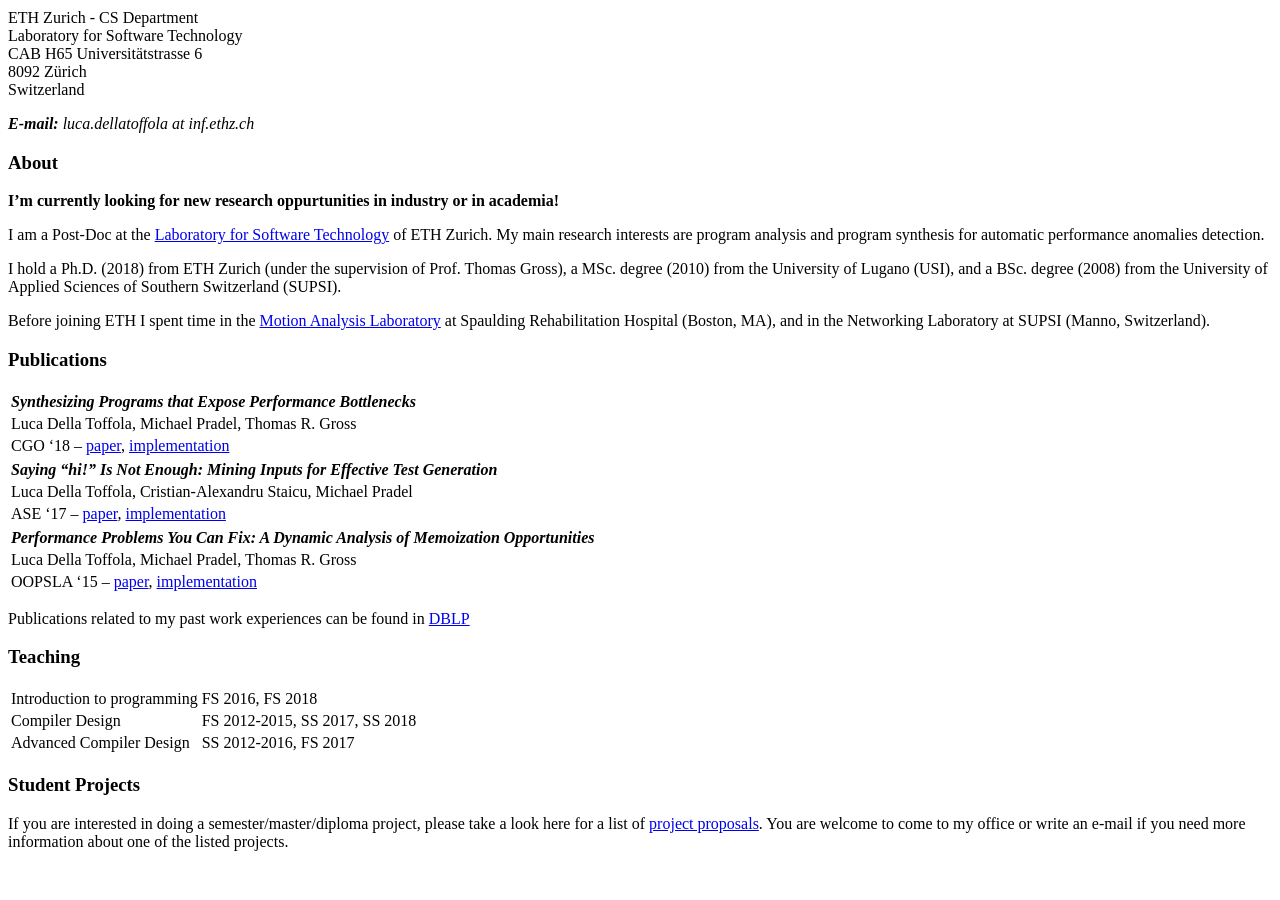
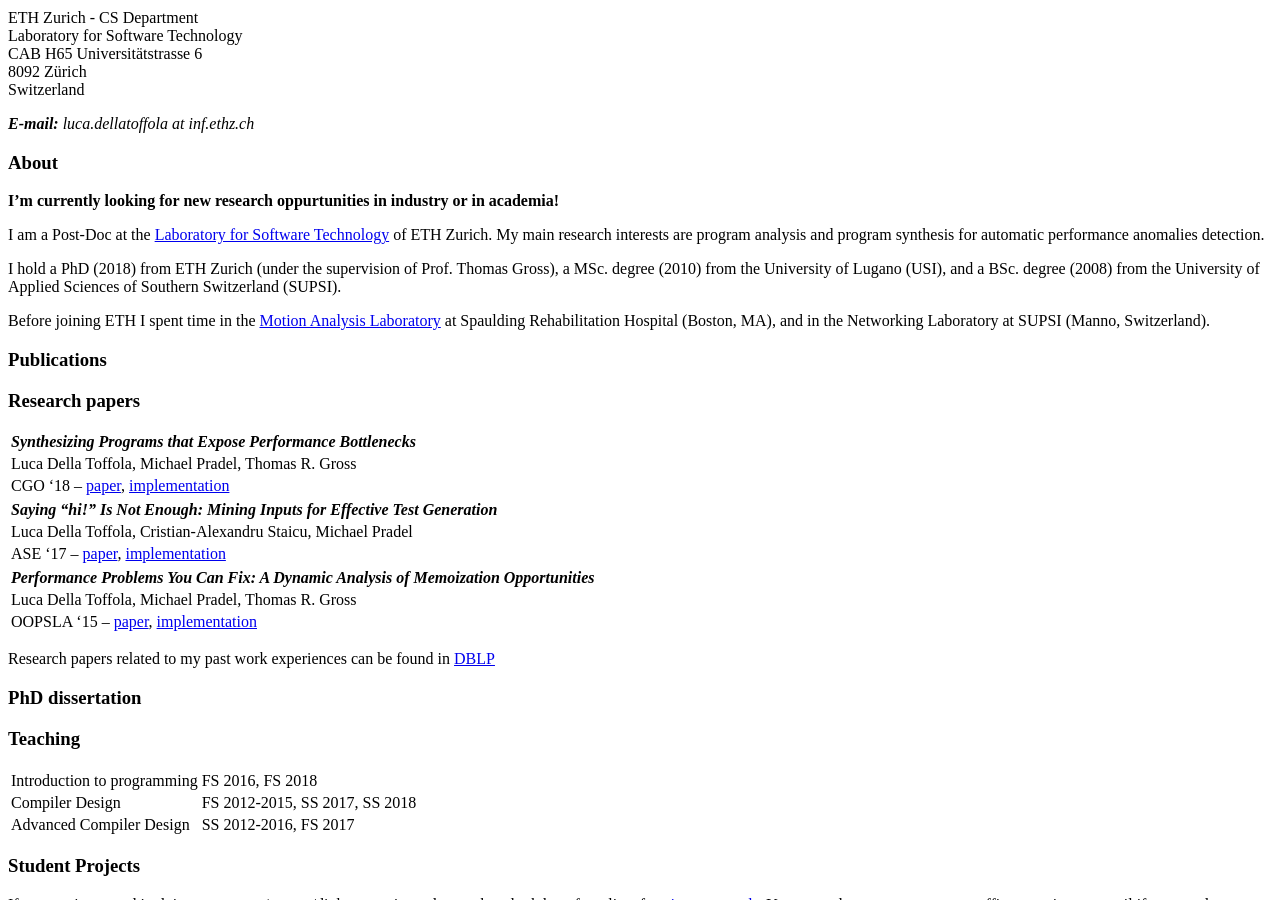
Before and after one commit to lucadt/lucadt.github.io, a Jekyll site: the page built from index.md, in a window 1280 px wide and 900 px high, scrolled down 609 px. Built offline with Jekyll 4.4.1, drawn with Linux system fonts in a browser that asks for light colours; nearby versions of some CDN libraries; a style sheet for code colours, icons or effects is not loaded; the repository's description, which GitHub fills in, is left out; our own code applies the rules of GitHub Pages for plain Markdown files; before the commit the page ends 1476 px from its top, so only the background shows below that.

Commit message:
Update index.md
* Adding dissertation to the page

```diff
--- a/index.md
+++ b/index.md
@@ -8,13 +8,16 @@ __I'm currently looking for new research oppurtunities in industry or in academi
 I am a Post-Doc at the [Laboratory for Software Technology](http://www.lst.inf.ethz.ch) of ETH Zurich.
 My main research interests are program analysis and program synthesis for automatic performance anomalies detection.
 
-I hold a Ph.D. (2018) from ETH Zurich (under the supervision of Prof. Thomas Gross), a MSc. degree (2010) from the University of Lugano (USI), and a BSc. degree (2008) from the  University of Applied Sciences of Southern Switzerland (SUPSI).
+I hold a PhD (2018) from ETH Zurich (under the supervision of Prof. Thomas Gross), a MSc. degree (2010) from the University of Lugano (USI), and a BSc. degree (2008) from the  University of Applied Sciences of Southern Switzerland (SUPSI).
 
 Before joining ETH I spent time in the [Motion Analysis Laboratory](http://srh-mal.net/)
 at Spaulding Rehabilitation Hospital (Boston, MA), and in the Networking Laboratory at SUPSI
 (Manno, Switzerland).
 
 ### [](#header-3) Publications
+
+### [](#header-4) Research papers
+
 {% for p in site.pages %}
 {% if p.type == 'publication' %}
    |:-------------|
@@ -24,7 +27,17 @@ at Spaulding Rehabilitation Hospital (Boston, MA), and in the Networking Laborat
 {% endif %}
 {% endfor %}
 
-Publications related to my past work experiences can be found in [DBLP](http://dblp.uni-trier.de/pers/hd/t/Toffola:Luca_Della)
+Research papers related to my past work experiences can be found in [DBLP](http://dblp.uni-trier.de/pers/hd/t/Toffola:Luca_Della)
+
+### [](#header-4) PhD dissertation
+{% for p in site.pages %}
+{% if p.type == 'dissertation' %}
+   |:-------------|
+   | ***{{ p.title }}*** |
+   | {{ p.authors }} |
+   | {{ p.conf }} -- [pdf]({{ p.pdf }})|
+{% endif %}
+{% endfor %}
 
 ### [](#header-3) Teaching
 
```
